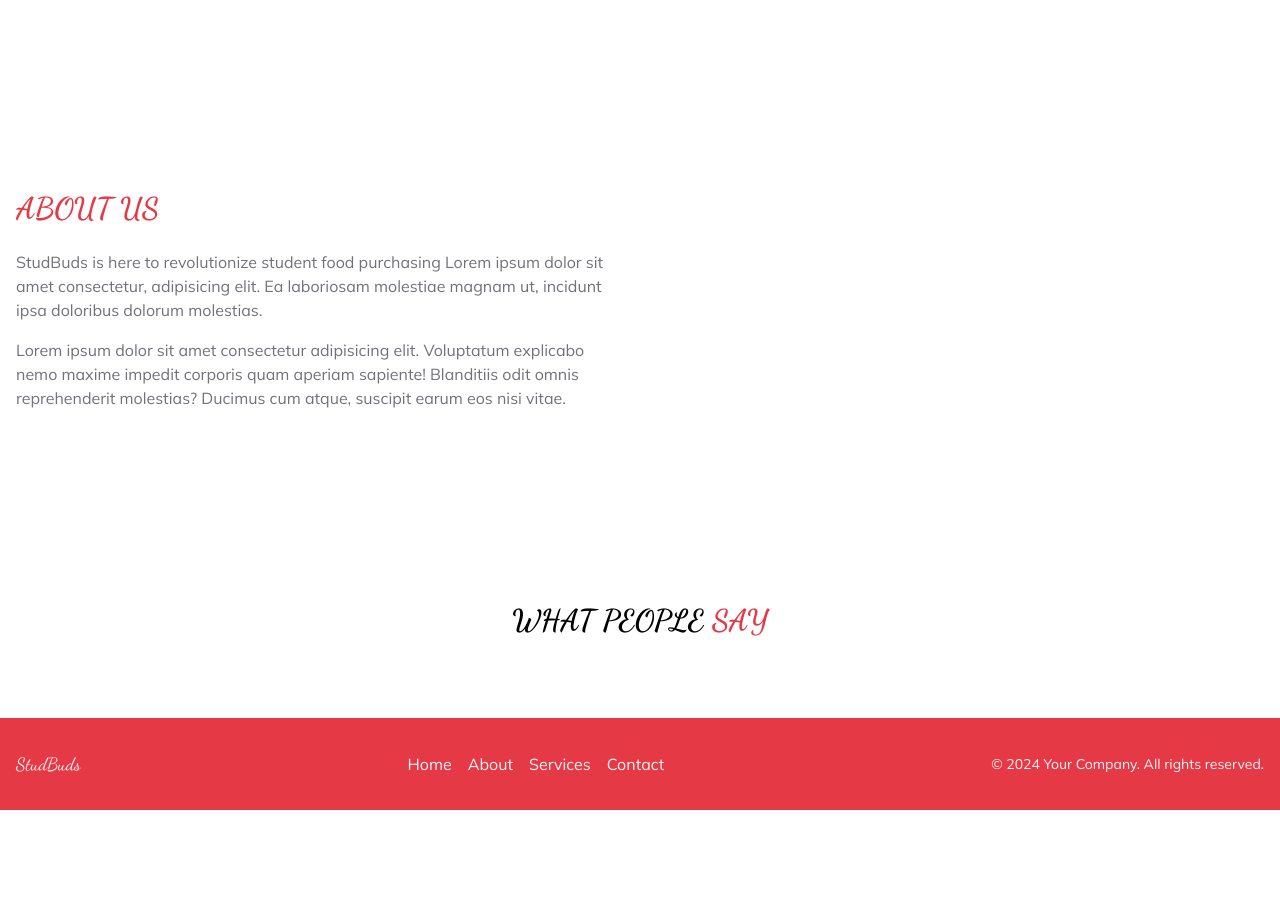
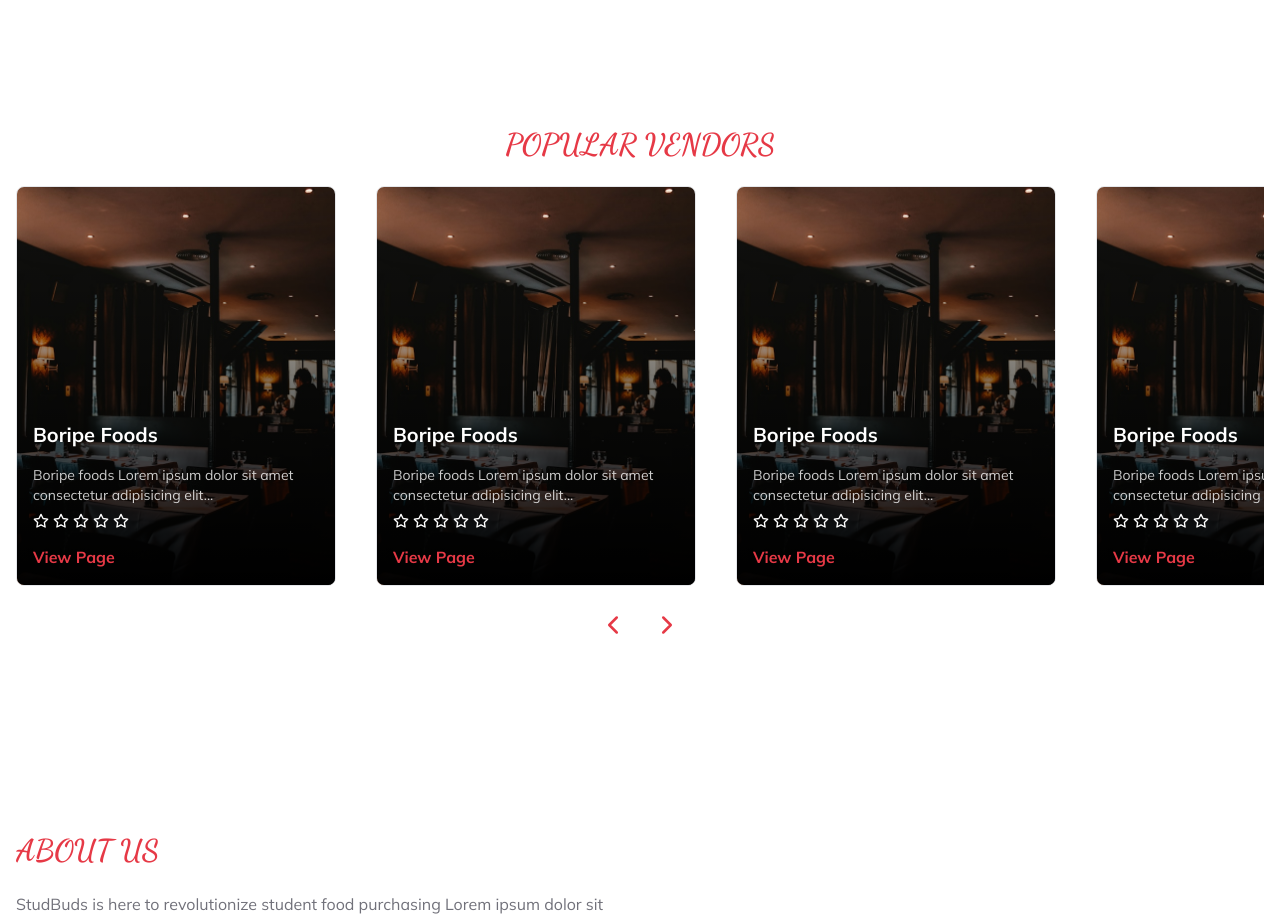
Before and after one commit to benjaminnkem/stud-buy, a Next.js app: page / in a window 1280 px wide. Shown: the part 1760-2680 px from the top of the page. Before the commit the page ends 2570 px from the top, so only its background shows below. Built offline with nearby package versions, Linux system fonts and the light colour scheme.

Commit message:
feat: added vendors section

```diff
--- a/app/(root)/(home)/page.tsx
+++ b/app/(root)/(home)/page.tsx
@@ -1,7 +1,8 @@
 import HomeHero from "@/components/UI/Home/hero";
+import Vendors from "@/components/UI/Home/vendors";
 import { foods } from "@/lib/data/home";
 import { dancingScript } from "@/lib/utils/fonts";
-import { ChevronRight, ShoppingBag, ShoppingCart } from "lucide-react";
+import { ChevronRight, Star, ShoppingCart } from "lucide-react";
 import Image from "next/image";
 
 const Page = () => {
@@ -33,9 +34,7 @@ const Page = () => {
 
                   <div className="flex items-center justify-between">
                     <p className="text-xl">N8,999</p>
-                    {/* <button className="px-5 py-2 rounded-xl bg-deepRed text-white" title="Add to cart">
-                      Add To Cart
-                    </button> */}
+
                     <div
                       className="w-10 h-10 grid place-content-center bg-deepRed rounded-full text-white cursor-pointer"
                       title="Add to cart"
@@ -54,6 +53,8 @@ const Page = () => {
             </button>
           </div>
         </section>
+
+        <Vendors />
 
         <section className="container mt-[12rem]">
           <div className="grid grid-cols-2 gap-10">
--- a/components/Layout/Navbar/index.tsx
+++ b/components/Layout/Navbar/index.tsx
@@ -25,10 +25,10 @@ const Navbar = () => {
 
       if (current > prev) {
         ref.current.style.top = "-100%";
-        ref.current.style.opacity = 0;
+        ref.current.style.opacity = "0%";
       } else {
         ref.current.style.top = "0%";
-        ref.current.style.opacity = 1;
+        ref.current.style.opacity = "100%";
       }
 
       prev = current;
@@ -66,7 +66,9 @@ const Navbar = () => {
               <Group size={20} />
               <ShoppingCart size={20} />
               <Search size={20} />
-              <button className="px-6 py-2 rounded-full border-deepRed border">Order Now</button>
+              <button className="px-6 py-2 rounded-full border-deepRed border duration-300 hover:bg-deepRed hover:text-white">
+                Order Now
+              </button>
             </div>
           </div>
         </div>
--- /dev/null
+++ b/components/UI/Home/vendors.tsx
@@ -0,0 +1,59 @@
+"use client";
+
+import useSlider from "@/lib/hooks/useSlider";
+import { dancingScript } from "@/lib/utils/fonts";
+import { ChevronLeft, ChevronRight, Star } from "lucide-react";
+import Image from "next/image";
+
+const Vendors = () => {
+  const { sliderRef, slideLeft, slideRight } = useSlider();
+
+  return (
+    <section className="container mt-[8rem] space-y-6">
+      <h3 className={`text-deepRed ${dancingScript.className} font-extrabold text-center uppercase text-3xl`}>
+        Popular Vendors
+      </h3>
+      <div
+        className="flex items-center gap-10 scroll-smooth hide-scroll overflow-x-auto relative select-none"
+        ref={sliderRef}
+      >
+        {Array.from({ length: 10 }).map((_, id) => (
+          <div key={id} className="h-[25rem] border rounded-lg min-w-[20rem] relative overflow-hidden">
+            <Image
+              src={"/images/home/restaurant.jpg"}
+              alt={""}
+              width={500}
+              height={500}
+              className="w-full h-full object-cover"
+            />
+
+            <div className="absolute top-0 left-0 w-full h-full bg-gradient-to-t text-white from-black flex items-end p-4">
+              <div className="space-y-4">
+                <p className="font-bold text-xl">Boripe Foods</p>
+                <div className="space-y-2">
+                  <p className="text-white/80 text-sm">
+                    Boripe foods Lorem ipsum dolor sit amet consectetur adipisicing elit...
+                  </p>
+                  <div className="flex items-center gap-1">
+                    {Array.from({ length: 5 }).map((_, id) => (
+                      <Star key={id} size={16} />
+                    ))}
+                  </div>
+                </div>
+                <div className="flex items-center gap-2 font-bold text-deepRed">
+                  <p>View Page</p>
+                </div>
+              </div>
+            </div>
+          </div>
+        ))}
+      </div>
+      <div className="flex items-center justify-center text-deepRed gap-6">
+        <ChevronLeft className="cursor-pointer" size={30} onClick={slideLeft} />
+        <ChevronRight className="cursor-pointer" size={30} onClick={slideRight} />
+      </div>
+    </section>
+  );
+};
+
+export default Vendors;
--- /dev/null
+++ b/lib/hooks/useSlider.tsx
@@ -0,0 +1,13 @@
+import { useRef } from "react";
+
+const useSlider = (slideAmount?: number) => {
+  const ref = useRef<HTMLDivElement>(null);
+
+  const slideLeft = () => ref.current && (ref.current.scrollLeft -= slideAmount ?? 500);
+
+  const slideRight = () => ref.current && (ref.current.scrollLeft += slideAmount ?? 500);
+
+  return { sliderRef: ref, slideLeft, slideRight };
+};
+
+export default useSlider;
--- a/public/globals.css
+++ b/public/globals.css
@@ -27,6 +27,7 @@ body {
   color: rgb(var(--foreground-rgb));
   background: rgb(var(--background));
   transition: color 0.3s, background-color 0.3s;
+  user-select: none;
 }
 
 @layer utilities {
@@ -34,3 +35,7 @@ body {
     text-wrap: balance;
   }
 }
+
+.hide-scroll::-webkit-scrollbar {
+  display: none;
+}
```
Also changed, not shown: public/images/home/restaurant.jpg (added).
